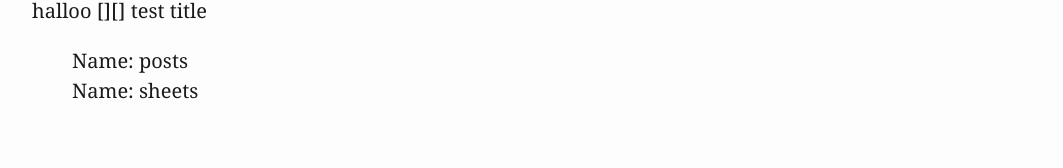
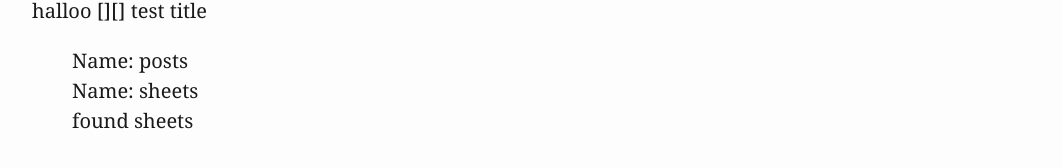
Before and after one commit to jessevoostrum/music-visualisation, a Jekyll site: the page built from docs/sheets.html, in a window 1280 px wide. Shown: the part 220-388 px from the top of the page, without its empty margins (108-1171 px from the left). Built offline with Jekyll 4.4.1, drawn with Linux system fonts in a browser that asks for light colours.

Commit message:
add tests

```diff
--- a/docs/sheets.html
+++ b/docs/sheets.html
@@ -32,6 +32,9 @@ layout: default
 
                 {% for coll in site.collections %}
                     {% if coll.label == "sheets" %}
+                    <div>
+                        found sheets
+                    </div>
                     {% for file in coll.files %}
                     <div>
                     Name: {{ file.name }}
```
